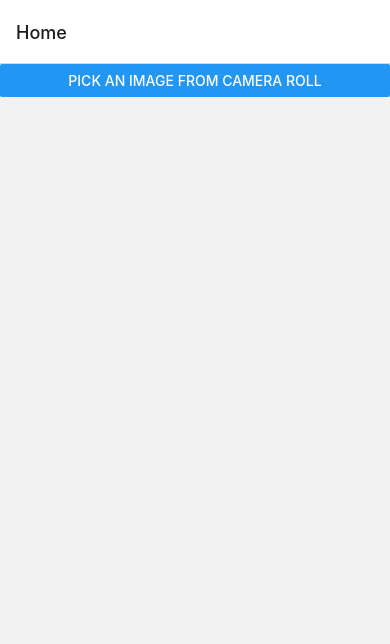
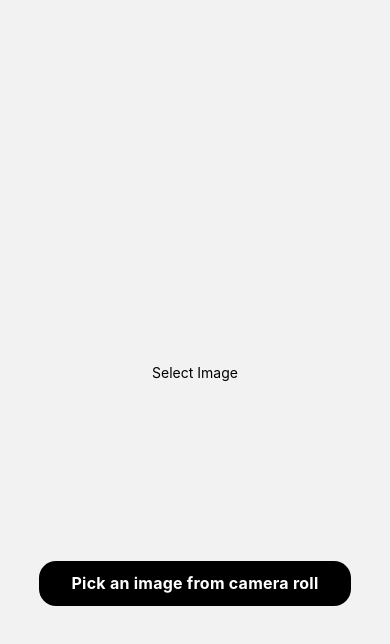
Before and after one commit to sefarax/image-analyze-app, a React Native app: screen /Main in a window 390 px wide. Shown: the top 644 px of the page. Built offline with nearby package versions, Linux system fonts and the light colour scheme.

Commit message:
fancy commit

```diff
--- a/App.tsx
+++ b/App.tsx
@@ -1,101 +1,21 @@
 import 'expo-dev-menu';
 import React from 'react';
-import { StyleSheet, useColorScheme } from 'react-native';
-import { NavigationContainer } from '@react-navigation/native';
-import { createNativeStackNavigator, NativeStackNavigationProp } from '@react-navigation/native-stack';
+import { StyleSheet, View, SafeAreaView } from 'react-native';
+import RootStack from "./Navigation";
 
-import HomeScreen from './screens/Home';
-import ImageDescScreen from './screens/ImageDesc';
-
-export type NavigationParams = NativeStackNavigationProp<RootStackParam>
-export type RootStackParam = {
-  Home,
-  ImageDesc
-}
-
-const RootStack = createNativeStackNavigator<RootStackParam>();
 
 const App = () => {
-  const isDarkMode = useColorScheme() === 'dark';
-
   return (
-    <NavigationContainer>
-      <RootStack.Navigator initialRouteName="Home">
-        <RootStack.Screen name="Home" component={HomeScreen}/>
-        <RootStack.Group screenOptions={{ presentation: "modal" }}>
-          <RootStack.Screen name="ImageDesc" component={ImageDescScreen}/>
-        </RootStack.Group>
-      </RootStack.Navigator>
-    </NavigationContainer>
+    <View style={styles.container}>
+      <RootStack/>
+    </View>
   )
 }
 
 const styles = StyleSheet.create({
   container: {
-    flex: 1,
-    backgroundColor: '#fff',
-    justifyContent: 'center'
-  },
-});
+    flex: 1
+  }
+})
 
-export default App
-
-// export default function App() {
-//   const imageUrl = 'https://zooart.com.pl/blog/wp-content/uploads/2020/06/kapibara.jpeg'
-//   const [image, setImage] = useState(null);
-//   const [imageDesc, setImageDesc] = useState<ImageDescription>(null)
-
-//   function analyzeImage() {
-//     API.analyzeImageUrl(imageUrl)
-//   }
-
-//   async function describeImage() {
-//     let res = await API.describeImageUrl(imageUrl);
-//     setImageDesc(res.description);
-//   }
-
-//   async function pickImage() {
-//     // No permissions request is necessary for launching the image library
-//     let result = await ImagePicker.launchImageLibraryAsync({
-//       mediaTypes: ImagePicker.MediaTypeOptions.All,
-//       allowsEditing: true,
-//       aspect: [4, 3],
-//       quality: 1,
-//     });
-
-//     console.log(result);
-
-//     if (!result.canceled) {
-//       setImage(result.assets[0].uri);
-//     }
-//   };
-
-//   function mapImageDesc(desc: ImageDescription) {
-//     return (
-//       <View>
-
-//       </View>
-//     )
-//   }
-
-//   const Stack = createNativeStackNavigator();
-
-//   return (
-//     <NavigationContainer>
-//       <Stack.Navigator>
-//         <Stack.Screen name="home" component={App} />
-//       </Stack.Navigator>
-//     </NavigationContainer>
-
-//     // <View style={styles.container}>
-//     //   <StatusBar style="auto" />
-//     //   <Button title='analyze' onPress={ () => analyzeImage() }/>
-//     //   <Button title='describe' onPress={ () => describeImage() }/>
-
-//     //   <Button title="Pick an image from camera roll" onPress={pickImage} />
-//     //   {image && <Image source={{ uri: image }} style={{ width: 200, height: 200 }} />}
-
-//     //   {imageDesc && <ImageDesc description={imageDesc}/>}
-//     // </View>
-//   );
-// }
+export default App;
--- /dev/null
+++ b/Navigation.tsx
@@ -0,0 +1,28 @@
+import { NavigationContainer } from '@react-navigation/native';
+import { createNativeStackNavigator, NativeStackNavigationProp, NativeStackScreenProps } from '@react-navigation/native-stack';
+
+import MainScreen from './screens/Main';
+import ImageDescScreen, { ImageDescProps } from './screens/ImageDesc';
+
+
+export type NavigationParams = NativeStackNavigationProp<RootStackParam>;
+export type ScreenProps<K extends keyof RootStackParam> = NativeStackScreenProps<RootStackParam, K>;
+export type RootStackParam = {
+  Main;
+  ImageDesc: ImageDescProps;
+}
+
+const RootStack = createNativeStackNavigator<RootStackParam>();
+
+export default function Navigation() {
+  return (
+    <NavigationContainer>
+        <RootStack.Navigator initialRouteName="Main">
+          <RootStack.Screen name="Main" component={MainScreen} options={{headerShown: false}}/>
+          <RootStack.Group screenOptions={{ presentation: "modal" }}>
+            <RootStack.Screen name="ImageDesc" component={ImageDescScreen}/>
+          </RootStack.Group>
+        </RootStack.Navigator>
+    </NavigationContainer>
+  )
+}
--- a/app.types.ts
+++ b/app.types.ts
@@ -7,3 +7,5 @@ export interface Caption {
     confidence: number;
     text: string;
 }
+
+export type ReturnState = (prevState: any) => any
--- a/components/ImagePicker.tsx
+++ b/components/ImagePicker.tsx
@@ -1,17 +1,24 @@
 import React, { useState } from "react";
-import { StyleSheet, View, Button, StatusBar, Image } from "react-native";
+import { StyleSheet, View, Image, Text } from "react-native";
+import AppButton from "./common/AppButton";
 
 import * as ExpoImagePicker from 'expo-image-picker';
+import { ReturnState } from "../app.types";
 
 export interface ImagePickerProps {
-    imageHandler: (imgUrl: string) => void
+    imageHandler: ReturnState;
+    disabled?: boolean;
 }
 
-const ImagePicker: React.FC<ImagePickerProps> = ({ imageHandler }) => {
+const ImagePicker: React.FC<ImagePickerProps> = ({ imageHandler, disabled = false }) => {
     const imageUrl = 'https://zooart.com.pl/blog/wp-content/uploads/2020/06/kapibara.jpeg'
     const [image, setImage] = useState(null);
+    const [loading, setLoading] = useState(false);
+
+    const isDisabled = () => loading || disabled;
 
     async function pickImage() {
+        setLoading(true);
         // No permissions request is necessary for launching the image library
         let result = await ExpoImagePicker.launchImageLibraryAsync({
             mediaTypes: ExpoImagePicker.MediaTypeOptions.All,
@@ -20,27 +27,49 @@ const ImagePicker: React.FC<ImagePickerProps> = ({ imageHandler }) => {
             quality: 1,
         });
 
-        console.log(result);
-
         if (!result.canceled) {
             setImage(result.assets[0].uri);
             imageHandler(imageUrl);
         }
+        setLoading(false);
     };
+
+    function renderImage() {
+        if(image) { return (
+            <Image source={{ uri: image }} style={styles.image} />
+        )}
+        return (
+            <Text>Select Image</Text>
+        )
+    }
 
     return (
         <View style={styles.container}>
-        <StatusBar style="auto" />
-
-        <Button title="Pick an image from camera roll" onPress={pickImage} />
-        {image && <Image source={{ uri: image }} style={{ width: 200, height: 200 }} />}
+            <View style={styles.imageBox}>{ renderImage() }</View>
+            <View style={styles.imageActionBox}>
+                <AppButton title="Pick an image from camera roll" onPress={pickImage} disabled={isDisabled()}/>
+            </View>
         </View>
     )
 }
 
 const styles = StyleSheet.create({
     container: {
-
+        flex: 1
+    },
+    imageBox: {
+        flex: 2,
+        alignItems: 'center',
+        justifyContent: 'center'
+    },
+    image: {
+        width: 400,
+        height: 300
+    },
+    imageActionBox: {
+        height: 100,
+        justifyContent: 'center',
+        alignItems: 'center'
     }
 });
 
--- a/components/ImageDesc.tsx
+++ b/components/ImageTags.tsx
@@ -1,18 +1,11 @@
-import { ImageDescription } from "../app.types";
 import { StyleSheet, View, Text } from "react-native";
-import { useEffect } from "react";
 
 
-export interface ImageDescProps {
-    description: ImageDescription
+export interface ImageTagsProps {
+    tags: string[];
 }
 
-const ImageDesc: React.FC<ImageDescProps> = ({ description = null }) => {
-    const tags = description.tags;
-
-    useEffect(() => {
-        console.log(description)
-    })
+const ImageTags: React.FC<ImageTagsProps> = ({ tags = [] }) => {
 
     const renderTag = (tag: string) => (
         <View style={styles.tag}>
@@ -21,9 +14,7 @@ const ImageDesc: React.FC<ImageDescProps> = ({ description = null }) => {
     )
 
     return (
-
         <View style={styles.container}>
-
             <View style={styles.tagsContainer}>
                 { tags.map(tag => renderTag(tag)) }
             </View>
@@ -53,4 +44,4 @@ const styles = StyleSheet.create({
 
 });
 
-export default ImageDesc;
+export default ImageTags;
--- /dev/null
+++ b/components/common/AppButton.tsx
@@ -0,0 +1,43 @@
+import React from 'react';
+import { Text, StyleSheet, Pressable } from 'react-native';
+
+interface AppButtonProps {
+    onPress?: () => any;
+    title?: string;
+    disabled?: boolean;
+    visible?: boolean;
+}
+
+const AppButton: React.FC<AppButtonProps> = (props) => {
+  const { onPress, title = 'Save', disabled = false, visible = true } = props;
+  return (visible &&
+    <Pressable style={[styles.button, disabled ? styles.disabledButton : {}]} onPress={onPress} disabled={disabled}>
+      <Text style={styles.text}>{title}</Text>
+    </Pressable>
+  );
+}
+
+const styles = StyleSheet.create({
+  button: {
+    alignItems: 'center',
+    justifyContent: 'center',
+    paddingVertical: 12,
+    paddingHorizontal: 32,
+    borderRadius: 17,
+    elevation: 3,
+    backgroundColor: 'black',
+  },
+  text: {
+    fontSize: 16,
+    lineHeight: 21,
+    fontWeight: 'bold',
+    letterSpacing: 0.25,
+    color: 'white',
+  },
+  disabledButton: {
+    backgroundColor: 'gray'
+  },
+  disabledText: {}
+});
+
+export default AppButton
--- a/screens/Home.tsx
+++ /dev/null
@@ -1,24 +0,0 @@
-import React from "react";
-import { StyleSheet, View } from "react-native";
-
-import ImagePicker from "./../components/ImagePicker";
-
-const HomeScreen = ({ navigation }) => {
-  const imageHandler = (img) => {
-    navigation.navigate('ImageDesc');
-  }
-
-  return (
-    <View style={styles.container}>
-      <ImagePicker imageHandler={imageHandler}/>
-    </View>
-  )
-}
-
-const styles = StyleSheet.create({
-  container: {
-
-  }
-});
-
-  export default HomeScreen;
--- a/screens/ImageDesc.tsx
+++ b/screens/ImageDesc.tsx
@@ -1,12 +1,20 @@
 import React from "react";
 import { StyleSheet, View, Text } from "react-native";
 
+import { ImageDescription } from "../app.types";
+import ImageTags from "../components/ImageTags";
+import { ScreenProps } from "../Navigation";
 
-const ImageDescScreen = () => {
+
+export type ImageDescProps = ImageDescription
+type Props = ScreenProps<'ImageDesc'>;
+
+const ImageDescScreen: React.FC<Props> = ({ route }) => {
+  const { captions, tags } = route.params;
 
   return (
     <View style={styles.container}>
-      <Text>ImageDescScreen</Text>
+      <ImageTags tags={tags}/>
     </View>
   )
 }
@@ -17,4 +25,4 @@ const styles = StyleSheet.create({
   }
 });
 
-  export default ImageDescScreen;
+export default ImageDescScreen;
--- /dev/null
+++ b/screens/Main.tsx
@@ -0,0 +1,57 @@
+import { useNavigation } from "@react-navigation/native";
+import React, { useState } from "react";
+import { StyleSheet, View } from "react-native";
+
+import API from "./../api/api";
+import ImagePicker from "../components/ImagePicker";
+import { NavigationParams } from "../Navigation";
+import AppButton from "../components/common/AppButton";
+
+const MainScreen = () => {
+  const navigation = useNavigation<NavigationParams>();
+  const [imageUrl, setImageUrl] = useState(null);
+  const [loading, setLoading] = useState(false);
+
+  async function describeImage() {
+    setLoading(true);
+    try {
+      let res = await API.describeImageUrl(imageUrl);
+
+      navigation.navigate('ImageDesc', res.description);
+    }
+    finally {
+      setLoading(false);
+    }
+  }
+
+  return (
+    <View style={styles.container}>
+      <View style={styles.topBox}></View>
+      <View style={styles.middleBox}>
+        <ImagePicker imageHandler={setImageUrl} disabled={loading}/>
+      </View>
+      <View style={styles.bottomBox}>
+        <AppButton title="Request image info" onPress={describeImage} disabled={loading} visible={imageUrl}/>
+      </View>
+    </View>
+  )
+}
+
+const styles = StyleSheet.create({
+  container: {
+    flex: 1
+  },
+  topBox: {
+    flex: 1
+  },
+  middleBox: {
+    flex: 2
+  },
+  bottomBox: {
+    flex: 1,
+    alignItems: 'center',
+    justifyContent: 'center'
+  }
+});
+
+export default MainScreen;
```
Also changed, not shown: navigator.ts (deleted).
